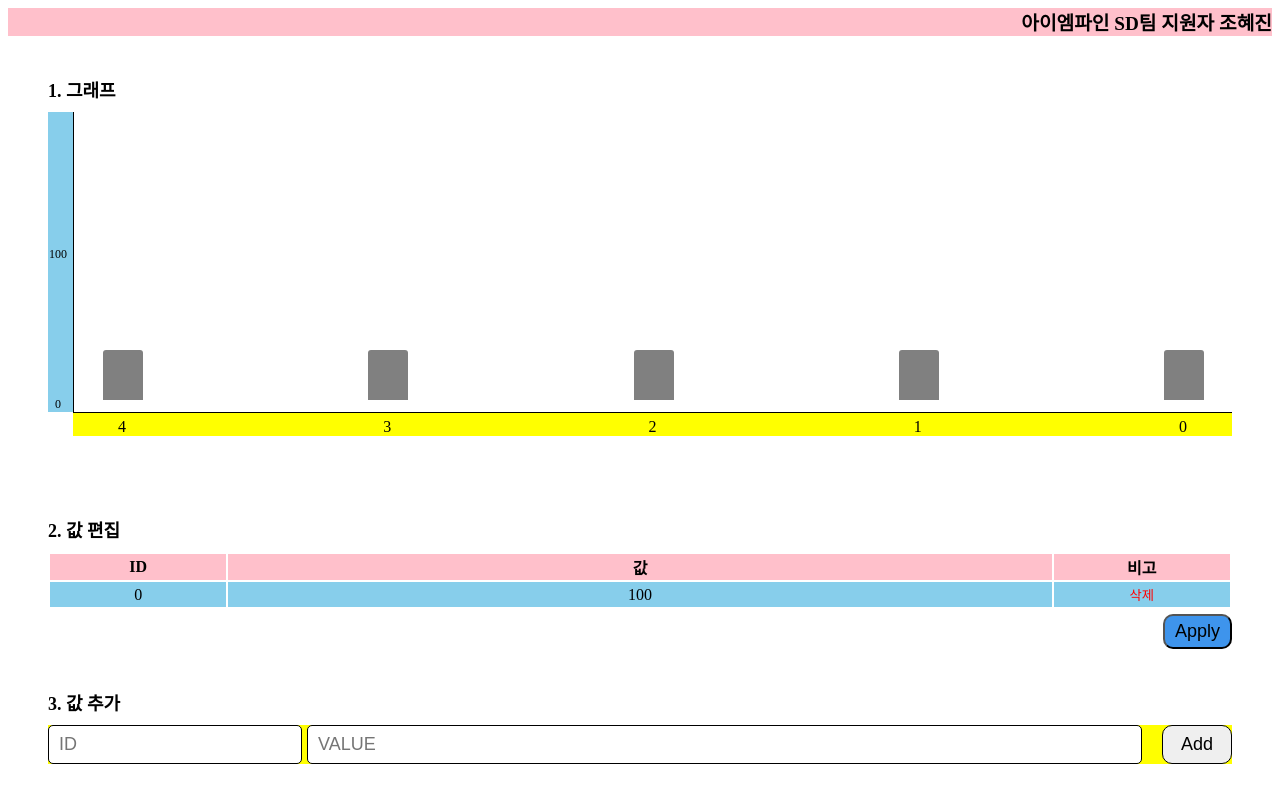
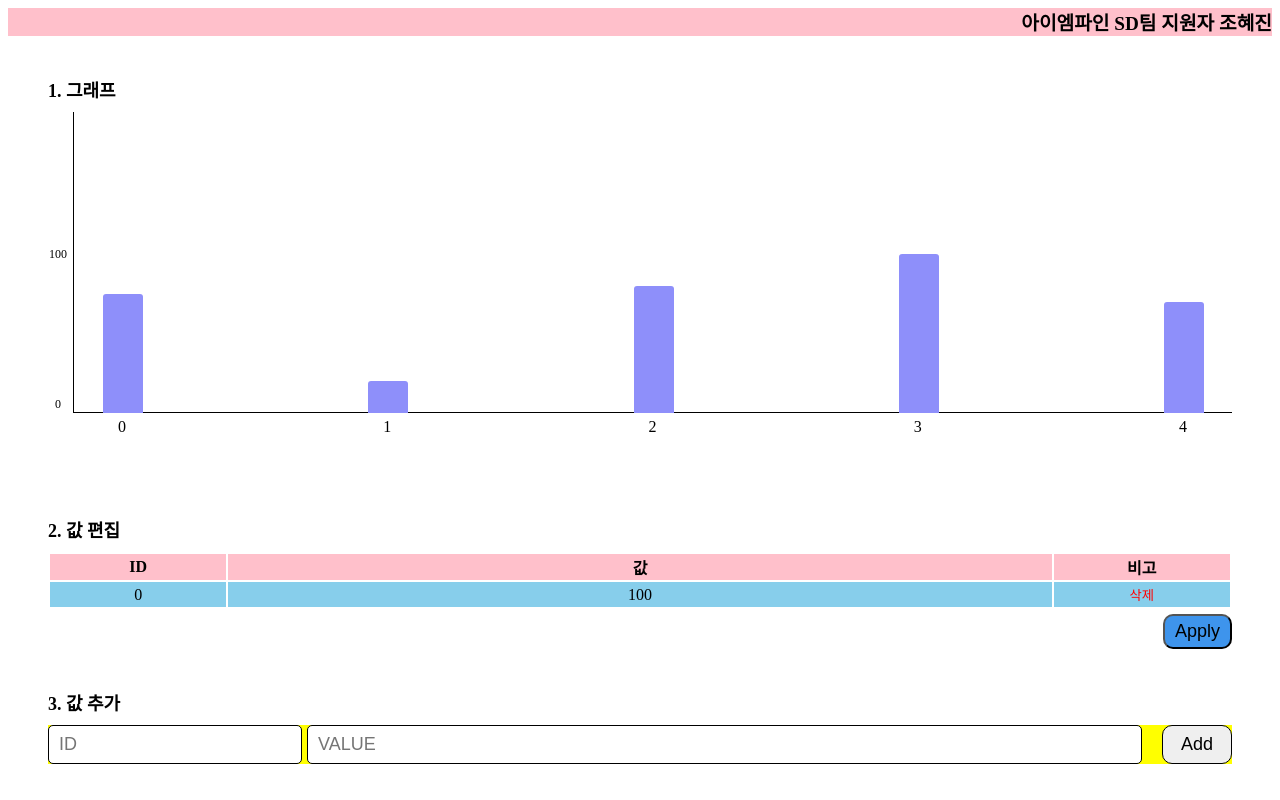
Before and after one commit to Emma-Hyejin/IMFINE_FE_assignment, a plain HTML site: page index.html in a window 1280 px wide. Shown: the top 800 px of the page. Drawn offline with Linux system fonts and the light colour scheme.

Commit message:
Feat: JS의 데이터 값에 따라 그래프 바 길이 조절

```diff
--- a/index.css
+++ b/index.css
@@ -49,7 +49,6 @@ ul, li{
     align-items: center;
     flex-direction: column;
     justify-content: space-between;
-    background-color: skyblue;
     top: 0;
     left: 0;
     margin: 0;
@@ -63,27 +62,31 @@ ul, li{
 #graph .graph_x {
     display: flex;
     align-items: center;
-    flex-direction:row-reverse;
+    /* flex-direction:row-reverse; */
     justify-content: space-between;
-    background-color: yellow;
     margin: 0 0 0 25px;
     padding: 5px 60px 0 30px;
     border-top: 1px solid black;
-
+    position: relative;
 }
 
 .x_text{
     position: relative;
     left: 15px;
+    font-weight: 400;
 }
 
 .graph_x .bar_item {
-    background-color: gray;
+    background-color: #8E8FFA;
     border-radius: 3px 3px 0 0;
     width: 40px;
-    height: 50px;
     position: absolute;
-    top: 350px;
+    bottom: 23px;
+}
+
+.bar_item:hover{
+    background-color: #7752FE;
+    cursor: pointer;
 }
 
 
--- a/index.html
+++ b/index.html
@@ -19,41 +19,7 @@
                 <li class="y_item">100</li>
                 <li class="y_item">0</li>
             </ul>
-            <ul class="graph_x">
-                <li class="x_item">
-                    <span class="x_text">0</span>
-                    <div class="x_bar">
-                        <span class="bar_item"></span>
-                    </div>
-                </li>
-
-                <li class="x_item">
-                    <span class="x_text">1</span>
-                    <div class="x_bar">
-                        <span class="bar_item"></span>
-                    </div>
-                </li>
-
-                <li class="x_item">
-                    <span class="x_text">2</span>
-                    <div class="x_bar">
-                        <span class="bar_item"></span>
-                    </div>
-                </li>
-
-                <li class="x_item">
-                    <span class="x_text">3</span>
-                    <div class="x_bar">
-                        <span class="bar_item"></span>
-                    </div>
-                </li>
-
-                <li class="x_item">
-                    <span class="x_text">4</span>
-                    <div class="x_bar">
-                        <span class="bar_item"></span>
-                    </div>
-                </li>
+            <ul class="graph_x" id="xList">
             </ul>
         </section>
 
--- a/main.js
+++ b/main.js
@@ -6,7 +6,7 @@ const dummyDatas = [
         "value" : 75,
     },
     {
-        "id" : 2,
+        "id" : 1,
         "value" : 20,
     },
     {
@@ -22,3 +22,31 @@ const dummyDatas = [
         "value" : 70,
     }
 ];
+
+let yHeight = 14.5;
+let xList = document.getElementById('xList');
+
+dummyDatas.forEach( function(data) {
+    let xItem = document.createElement('li');
+    xItem.className = 'x_item';
+
+    let xText = document.createElement('span');
+    xText.className = 'x_text';
+    xText.textContent = data.id;
+
+    let xBar = document.createElement('div');
+    xBar.className = 'x_bar';
+
+    let barItem = document.createElement('span');
+    barItem.className = 'bar_item';
+    barItem.style.height = (data.value / yHeight * 100) + '%';
+    // barItem.style.top = 100 - data.value + '%';
+
+    //xItem >x_text
+    //      >x_bar > bar_item
+    xBar.appendChild(barItem);
+    xItem.appendChild(xText);
+    xItem.appendChild(xBar);
+
+    xList.appendChild(xItem);
+});
```
